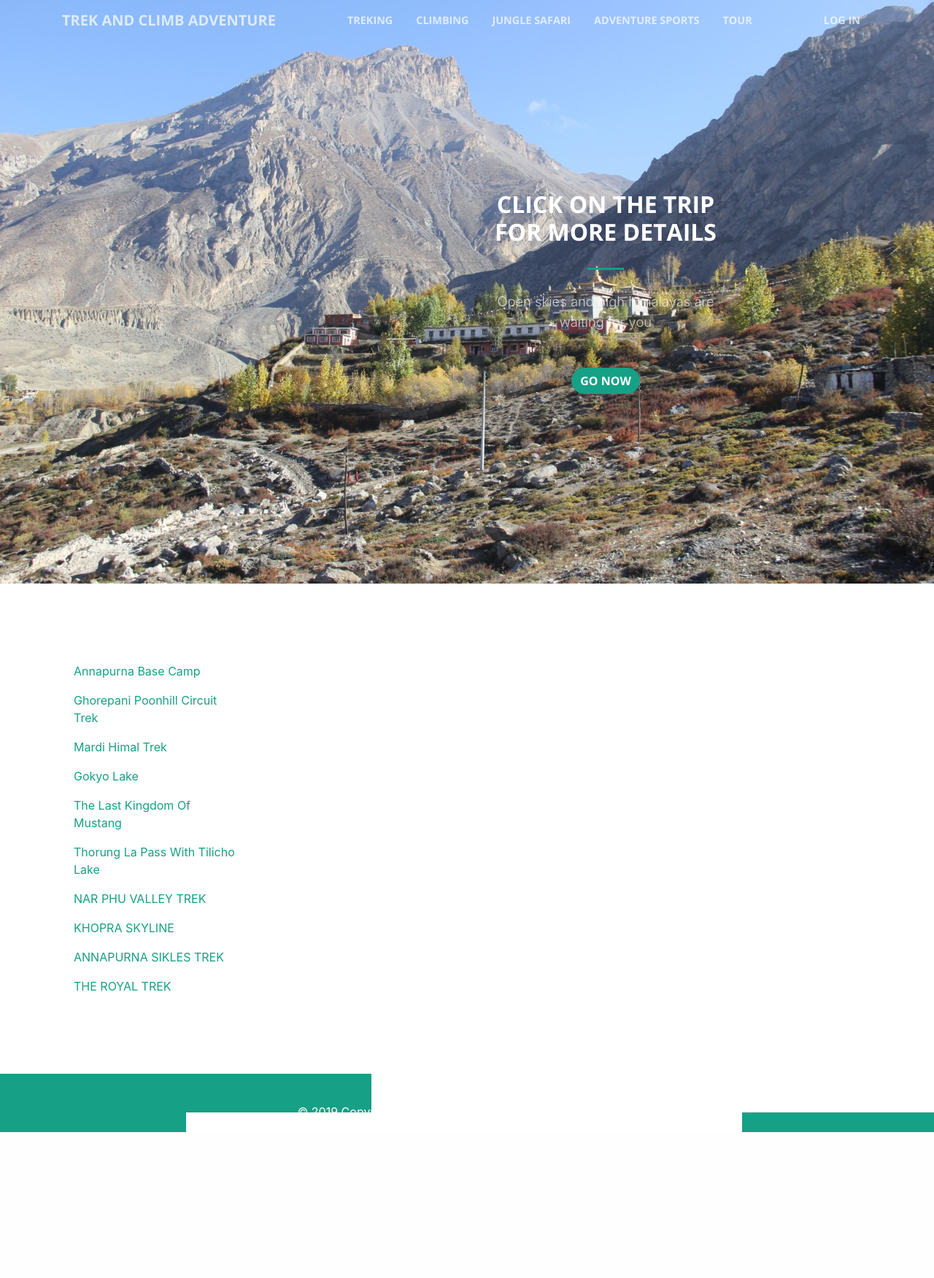
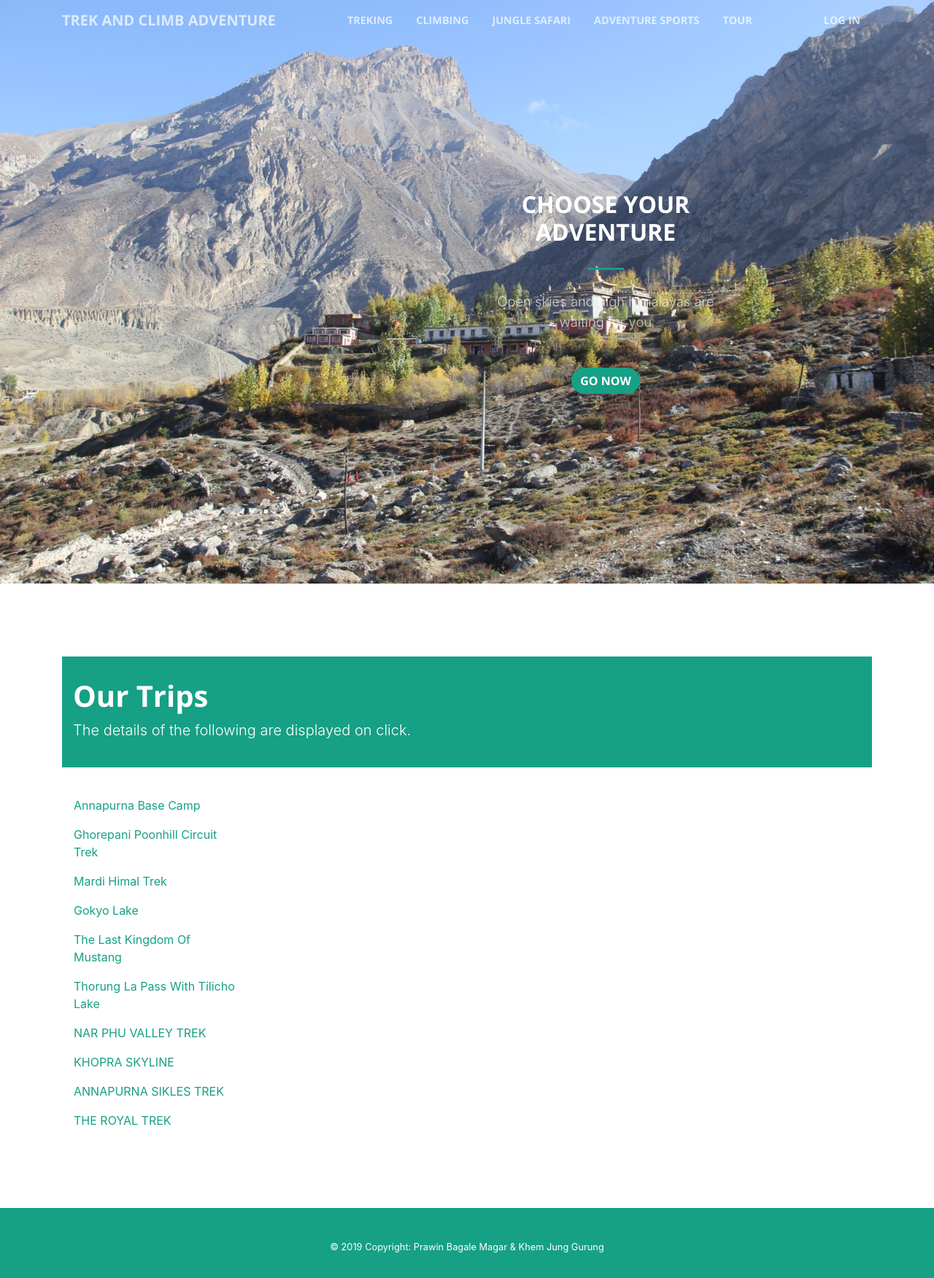
Before and after one commit to lurayy/TreknClimb, a Django app: a page that uses main/templates/main/header.html in a window 1280 px wide. Shown: the whole page at 73% size. Before the commit the page ends 1552 px from the top, so only its background shows below. Run offline with Django 3.2, Linux system fonts and the light colour scheme; data comes from the database, SQL or seed files in the repository; both versions use the stored data as it was after the commit; some libraries are stand-ins or nearby versions.

Commit message:
Added more details on treks, made footer Dynamic

```diff
--- a/main/templates/main/header.html
+++ b/main/templates/main/header.html
@@ -61,6 +61,18 @@
 
     <!-- Custom scripts for this template -->
     <script src="{% static 'js/creative.min.js' %}"></script>
+
+   <!-- Footer -->
+<footer class="page-footer font-small unique-color-dark pt-4" style="background-color:#16a085">
+
+  <!-- Copyright -->
+  <div class="footer-copyright text-center py-3 text-white">
+    <a href="https://mdbootstrap.com/education/bootstrap/" class="text-white"><p><small>© 2019 Copyright: Prawin Bagale Magar & Khem Jung Gurung</small></p></a>
+  </div>
+  <!-- Copyright -->
+
+</footer>
+<!-- Footer -->
   </body>
 
   <script>
--- a/package/templates/package/index.html
+++ b/package/templates/package/index.html
@@ -9,7 +9,7 @@
             </div>
             <div class="col-lg-4">
               <h2 class="text-uppercase">
-                <strong>Click on the trip for more Details</strong>
+                <strong>Choose your Adventure</strong>
               </h2>
               <hr>
             </div>
@@ -25,6 +25,12 @@
 
 <div class="container">
 <div style="padding: 100px 0px 100px 0px;" id="register">
+    <div class="jumbotron jumbotron-fluid text-white" style="background-color: #16a085; padding:30px 0px 20px 0px;">
+        <div class="container">
+          <h1 class="display-5"><strong>Our Trips</strong></h1>
+          <p class="lead">The details of the following are displayed on click.</p>
+        </div>
+      </div>
         <div class="row">
             <div class="col-3">
                 <div class="nav flex-column nav-pills" id="v-pills-tab" role="tablist" aria-orientation="vertical">
@@ -36,7 +42,16 @@
             <div class="col-9">
                 <div class="tab-content" id="v-pills-tabContent">
                 {% for trip_detail in data %}
-                <div class="tab-pane fade" id="v-pills-{{trip_detail.id}}" role="tabpanel" aria-labelledby="v-pills-{{trip_detail.id}}-tab">{{ trip_detail.details }}</div>
+                <div class="tab-pane fade" id="v-pills-{{trip_detail.id}}" role="tabpanel" aria-labelledby="v-pills-{{trip_detail.id}}-tab">
+                  <h1><strong>{{ trip_detail.title }}</strong></h1><br><br>
+                  <div class="row">
+                    <div class="col-lg-6 col-md-6 col-sm-6">
+                  <p><strong>Strating Point</strong><br> {{ trip_detail.starting_point }}</p> <br>
+                    <p><strong>End Point</strong><br> {{ trip_detail.ending_point }}</p> <br>
+                  </div>
+                  <div class="col-lg-6 col-md-6 col-sm-6">
+                  <p><strong>Price</strong><br> Rs. {{ trip_detail.price }}</p> </div></div><br>{{ trip_detail.details }}
+                </div>
                 {% endfor %}
                 </div>
             </div>
@@ -44,17 +59,6 @@
 </div>
 
 </div>
-<!-- Footer -->
-<footer class="page-footer font-small unique-color-dark pt-4" style="background-color:#16a085">
-
-    <!-- Copyright -->
-    <div class="footer-copyright text-center py-3 text-white">© 2019 Copyright:
-      <a href="https://mdbootstrap.com/education/bootstrap/" class="text-white"> Prawin Bagale Magar | Khem Jung Gurung</a>
-    </div>
-    <!-- Copyright -->
-
-  </footer>
-  <!-- Footer -->
 
 
     <!-- {% for trip_detail in data %}
```
Also changed, not shown: main/templates/main/index.html (+2 -9 lines), travel_buddy/templates/travel_buddy/addplan.html (+0 -11 lines), travel_buddy/templates/travel_buddy/index.html (+1 -14 lines), travel_buddy/templates/travel_buddy/showdetail.html (+0 -12 lines), travel_buddy/templates/travel_buddy/travelplan.html (+0 -12 lines), db.sqlite3.
